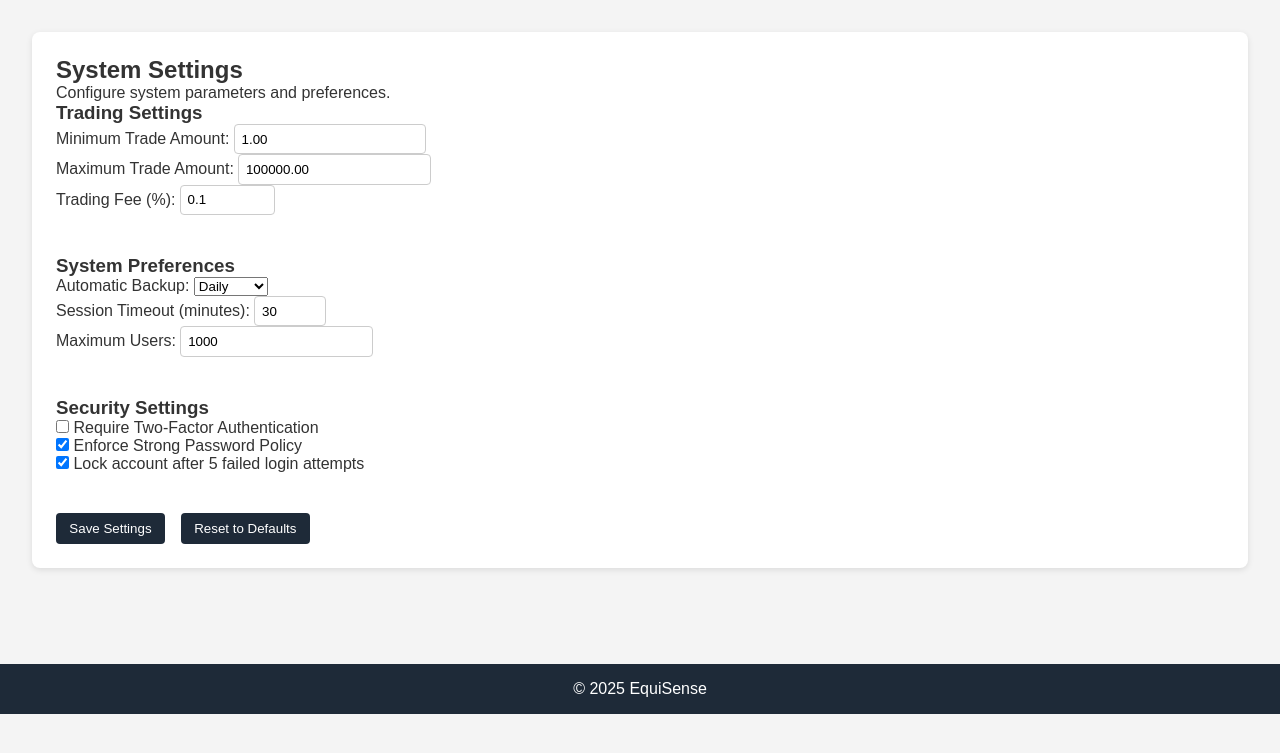
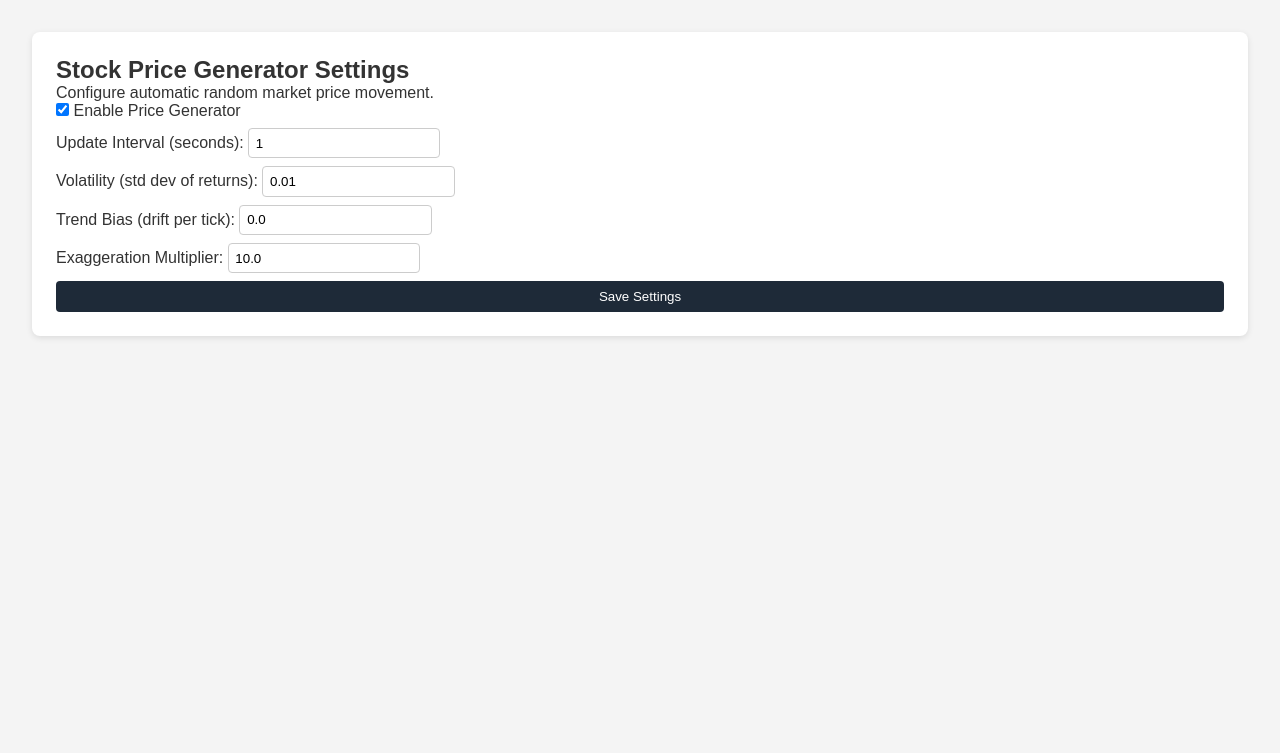
Before and after one commit to teag-asu/Equisense-Stock-Trading-System, a Flask app: page /admin/settings in a window 1280 px wide. Shown: the top 753 px of the page. Run offline with Flask 3, Linux system fonts and the light colour scheme; a user stored in the database is signed in; data comes from the database, SQL or seed files in the repository; both versions use the stored data as it was after the commit.

Commit message:
Added random stock price generator

```diff
--- a/app.py
+++ b/app.py
@@ -1,9 +1,13 @@
 import os
 from flask import Flask, render_template, request, redirect, url_for, flash, session, jsonify
 from datetime import datetime, timedelta
+from threading import Thread
 import sqlite3
 import bcrypt
 import json
+import time
+import random
+import math
 
 app = Flask(__name__)
 
@@ -994,7 +998,8 @@ def admin_logs():
         46: "Admin: Market Hours Updated",
         47: "Admin: Market Schedule Updated",
         48: "Admin: User edited",
-        49: "Admin: User deleted"
+        49: "Admin: User deleted",
+        50: "Stock price generator settings updated"
     }
 
     total_pages = (total_logs + per_page - 1) // per_page
@@ -1071,13 +1076,63 @@ def admin_logs_clear():
     return redirect(url_for('admin_logs'))
 
 
-@app.route('/admin/settings')
+@app.route('/admin/settings', methods=['GET', 'POST'])
 def admin_settings():
     check = require_admin()
     if check:
         return check
 
-    return render_template('admin_settings.html')
+    conn = get_db_connection()
+    cursor = conn.cursor()
+
+    # Load current settings
+    settings = get_generator_settings()
+
+    if request.method == "POST":
+
+        # Extract new values from form
+        enabled = 1 if request.form.get("enabled") == "on" else 0
+        interval_seconds = int(request.form.get("interval_seconds", 10))
+        volatility = float(request.form.get("volatility", 0.005))
+        trend_bias = float(request.form.get("trend_bias", 0.0002))
+        exaggeration = float(request.form.get("exaggeration", 1.0))
+
+        # Track changes for logging
+        changes = []
+        def compare(field, old, new):
+            if float(old) != float(new):
+                changes.append(f"{field}: {old} → {new}")
+
+        compare("enabled", settings["enabled"], enabled)
+        compare("interval_seconds", settings["interval_seconds"], interval_seconds)
+        compare("volatility", settings["volatility"], volatility)
+        compare("trend_bias", settings["trend_bias"], trend_bias)
+        compare("exaggeration", settings["exaggeration"], exaggeration)
+
+        # Update DB
+        cursor.execute("""
+            UPDATE price_generator_settings
+            SET enabled = ?, interval_seconds = ?, volatility = ?, trend_bias = ?, exaggeration = ?
+            WHERE id = 1
+        """, (enabled, interval_seconds, volatility, trend_bias, exaggeration))
+        conn.commit()
+
+        # Log changes
+        if changes:
+            log_event(
+                50,
+                "Generator settings updated: " + "; ".join(changes),
+                user_id=session.get("user_id")
+            )
+
+        flash("Settings updated successfully!", "success")
+        conn.close()
+        return redirect(url_for("admin_settings"))
+
+    # GET request
+    conn.close()
+    return render_template("admin_settings.html", settings=settings)
+
 
 def get_market_schedule():
     conn = get_db_connection()
@@ -1255,7 +1310,102 @@ def log_event(event_type, details, user_id=None):
     conn.commit()
     conn.close()
 
+#stuff for the price generator
 
+def get_generator_settings():
+    conn = sqlite3.connect("stock_trading.db")
+    conn.row_factory = sqlite3.Row
+    row = conn.execute("SELECT * FROM price_generator_settings WHERE id = 1").fetchone()
+    conn.close()
+
+    if not row:
+        # initialize settings if they don't exist
+        conn = sqlite3.connect("stock_trading.db")
+        conn.execute("""
+            INSERT INTO price_generator_settings (id, enabled, interval_seconds, volatility, trend_bias)
+            VALUES (1, 1, 10, 0.01, 0.0)
+        """)
+        conn.commit()
+        conn.close()
+        return get_generator_settings()
+
+    return row
+
+def apply_price_change(old_price, volatility, trend_bias):
+    """
+    Generate a new stock price using Gaussian noise.
+
+    - volatility = standard deviation of returns (e.g. 0.01 = 1%)
+    - trend_bias = average directional drift (e.g. 0.0005 for slight upward trend)
+
+    Price model:
+        new_price = old_price * exp( GaussianNoise + trend_bias )
+    """
+    # Gaussian noise, centered at 0
+    gaussian_return = random.gauss(mu=0, sigma=volatility)
+
+    # Add drift
+    total_return = gaussian_return + trend_bias
+
+    # Compute new price using log-normal model
+    new_price = old_price * math.exp(total_return)
+
+    # Avoid negative or zero price
+    if new_price < 0.01:
+        new_price = 0.01
+
+    return round(new_price, 2)
+
+def update_all_stock_prices():
+    settings = get_generator_settings()
+
+    if not settings["enabled"]:
+        return  # generator is off
+
+    volatility = settings["volatility"]
+    trend_bias = settings["trend_bias"]
+
+    conn = sqlite3.connect("stock_trading.db")
+    conn.row_factory = sqlite3.Row
+    cursor = conn.cursor()
+
+    stocks = cursor.execute("SELECT stock_id, price FROM stocks").fetchall()
+
+    for stock in stocks:
+        new_price = apply_price_change(stock["price"], volatility, trend_bias)
+
+        # update stock table
+        cursor.execute(
+            "UPDATE stocks SET price = ? WHERE stock_id = ?",
+            (new_price, stock["stock_id"])
+        )
+
+        # store in history table
+        cursor.execute(
+            "INSERT INTO price_history (stock_id, price) VALUES (?, ?)",
+            (stock["stock_id"], new_price)
+        )
+
+    conn.commit()
+    conn.close()
+
+def price_generator_loop():
+    print("Price generator loop initiated")
+    while True:
+        try:
+            settings = get_generator_settings()
+            interval = settings["interval_seconds"]
+            update_all_stock_prices()
+        except Exception as e:
+            print("Generator crashed:", e)
+        time.sleep(interval)
+
+#start background threat for price generator
+thread = Thread(target=price_generator_loop, daemon=True)
+thread.start()
 # run the flask app
 if __name__ == '__main__':
     app.run(debug=True, port=5000)
+
+
+# start background thread
--- a/templates/admin.html
+++ b/templates/admin.html
@@ -46,7 +46,7 @@
         <li><a href="{{ url_for('admin_users') }}" class="admin-link" data-modal-title="Manage Users">Manage Users</a></li>
         <li><a href="{{ url_for('admin_stocks') }}" class="admin-link" data-modal-title="All Stocks">View All Stocks</a></li>
         <li><a href="{{ url_for('admin_stock_update') }}" class="admin-link" data-modal-title="Update Stock Prices">Update Stock Prices</a></li>
-        <li><a href="{{ url_for('admin_settings') }}" class="admin-link" data-modal-title="System Settings">System Settings</a></li>
+        <li><a href="{{ url_for('admin_settings') }}" class="admin-link" data-modal-title="System Settings">Price Generator Settings</a></li>
       </ul>
     </section>
 
--- a/templates/admin_settings.html
+++ b/templates/admin_settings.html
@@ -3,85 +3,84 @@
 <head>
   <meta charset="UTF-8">
   <meta name="viewport" content="width=device-width, initial-scale=1.0">
-  <title>EquiSense - System Settings</title>
+  <title>EquiSense - Generator Settings</title>
   <link rel="stylesheet" href="{{ url_for('static', filename='styles.css') }}">
 </head>
+
 <body>
 <main>
   <section class="panel">
-      <h2>System Settings</h2>
-      <p>Configure system parameters and preferences.</p>
 
-      <form>
+    <h2>Stock Price Generator Settings</h2>
+    <p>Configure automatic random market price movement.</p>
+
+    {% with messages = get_flashed_messages(with_categories=true) %}
+      {% if messages %}
+        <div class="flash-messages">
+          {% for category, message in messages %}
+            <div class="flash {{ category }}">{{ message }}</div>
+          {% endfor %}
+        </div>
+      {% endif %}
+    {% endwith %}
+
+    <form method="post">
+
+      <!-- Enable / Disable Generator -->
       <div>
-          <h3>Trading Settings</h3>
-          <div>
-            <label for="min-trade">Minimum Trade Amount:</label>
-            <input type="number" id="min-trade" name="min-trade" value="1.00" step="0.01" min="0">
+        <input type="checkbox"
+               id="enabled"
+               name="enabled"
+               {% if settings.enabled %}checked{% endif %}>
+        <label for="enabled">Enable Price Generator</label>
       </div>
 
+      <!-- Interval -->
       <div>
-            <label for="max-trade">Maximum Trade Amount:</label>
-            <input type="number" id="max-trade" name="max-trade" value="100000.00" step="0.01" min="0">
+        <label for="interval_seconds">Update Interval (seconds):</label>
+        <input type="number"
+               id="interval_seconds"
+               name="interval_seconds"
+               min="1"
+               value="{{ settings.interval_seconds }}">
       </div>
 
+      <!-- Volatility -->
       <div>
-            <label for="trading-fee">Trading Fee (%):</label>
-            <input type="number" id="trading-fee" name="trading-fee" value="0.1" step="0.01" min="0" max="100">
-          </div>
+        <label for="volatility">Volatility (std dev of returns):</label>
+        <input type="number"
+               id="volatility"
+               name="volatility"
+               step="0.0001"
+               value="{{ settings.volatility }}">
       </div>
 
-        <div style="margin-top: 2em;">
-          <h3>System Preferences</h3>
+      <!-- Trend Bias -->
       <div>
-            <label for="auto-backup">Automatic Backup:</label>
-            <select id="auto-backup" name="auto-backup">
-              <option value="daily">Daily</option>
-              <option value="weekly">Weekly</option>
-              <option value="monthly">Monthly</option>
-              <option value="disabled">Disabled</option>
-            </select>
+        <label for="trend_bias">Trend Bias (drift per tick):</label>
+        <input type="number"
+               id="trend_bias"
+               name="trend_bias"
+               step="0.0001"
+               value="{{ settings.trend_bias }}">
       </div>
 
+      <!-- Exaggeration -->
       <div>
-            <label for="session-timeout">Session Timeout (minutes):</label>
-            <input type="number" id="session-timeout" name="session-timeout" value="30" min="5" max="480">
+        <label for="exaggeration">Exaggeration Multiplier:</label>
+        <input type="number"
+               id="exaggeration"
+               name="exaggeration"
+               step="0.1"
+               min="0.1"
+               value="{{ settings.exaggeration }}">
       </div>
 
-          <div>
-            <label for="max-users">Maximum Users:</label>
-            <input type="number" id="max-users" name="max-users" value="1000" min="1">
-          </div>
-        </div>
+      <button type="submit">Save Settings</button>
 
-        <div style="margin-top: 2em;">
-          <h3>Security Settings</h3>
-          <div>
-            <input type="checkbox" id="require-2fa" name="require-2fa">
-            <label for="require-2fa">Require Two-Factor Authentication</label>
-          </div>
-
-          <div>
-            <input type="checkbox" id="password-policy" name="password-policy" checked>
-            <label for="password-policy">Enforce Strong Password Policy</label>
-          </div>
-
-          <div>
-            <input type="checkbox" id="login-attempts" name="login-attempts" checked>
-            <label for="login-attempts">Lock account after 5 failed login attempts</label>
-          </div>
-        </div>
-
-        <div class="buttons" style="margin-top: 2em;">
-          <button type="submit">Save Settings</button>
-          <button type="button">Reset to Defaults</button>
-        </div>
     </form>
   </section>
 </main>
 
-  <footer>
-    <p>&copy; 2025 EquiSense</p>
-  </footer>
 </body>
 </html>
```
Also changed, not shown: DBCreationScript.py (+23 -0 lines), stock_trading.db. Lines whose indentation alone changed are shown as unchanged.
